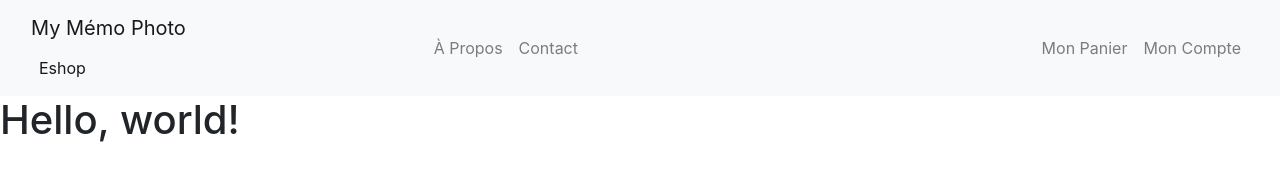
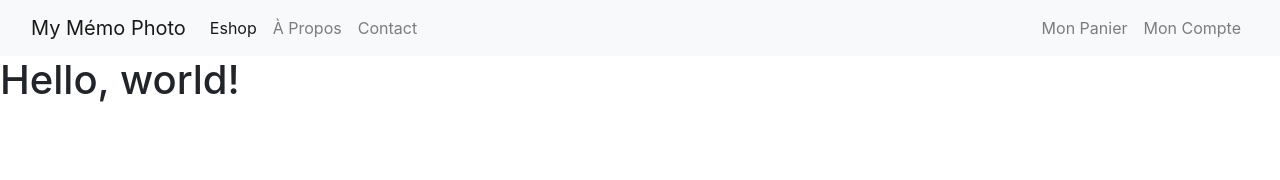
Before and after one commit to IrisGENEVRIER/TENTATIVEBS, a plain HTML site: page index.html in a window 1280 px wide. Drawn offline with nearby package versions, Linux system fonts and the light colour scheme.

Commit message:
Update index.html

```diff
--- a/index.html
+++ b/index.html
@@ -17,18 +17,17 @@
       <div class="container-fluid">
         <div class="navbar-header ml-auto">
           <a class="navbar-brand" href="#">My Mémo Photo</a>
-           <ul class="navbar-nav mx-auto">
-            <li class="nav-item active">
-              <a class="nav-link" href="#">Eshop <span class="sr-only">(current)</span></a>
-            </li>
-          </ul>
           <button class="navbar-toggler" type="button" data-toggle="collapse" data-target="#navbarSupportedContent" aria-controls="navbarSupportedContent" aria-expanded="false" aria-label="Toggle navigation">
             <span class="navbar-toggler-icon"></span>
           </button>
         </div>
 
-        <div class="collapse navbar-collapse navbar-right" id="navbarSupportedContent">
-         <ul class="navbar-nav mx-auto">
+        <div class="collapse navbar-collapse navbar-right">
+          <ul class="navbar-nav">
+            <li class="nav-item active">
+              <a class="nav-link" href="#">Eshop <span class="sr-only">(current)</span></a>
+            </li>
+            <div class="collapse navbar-collapse navbar-right" id="navbarSupportedContent">
             <li class="nav-item">
               <a class="nav-link" href="#">À Propos</a>
             </li>
@@ -43,6 +42,7 @@
             <li class="nav-item">
               <a class="nav-link" href="#">Mon Compte</a>
             </li>
+            </div>
           </ul>
         </div>
       </div>
```
